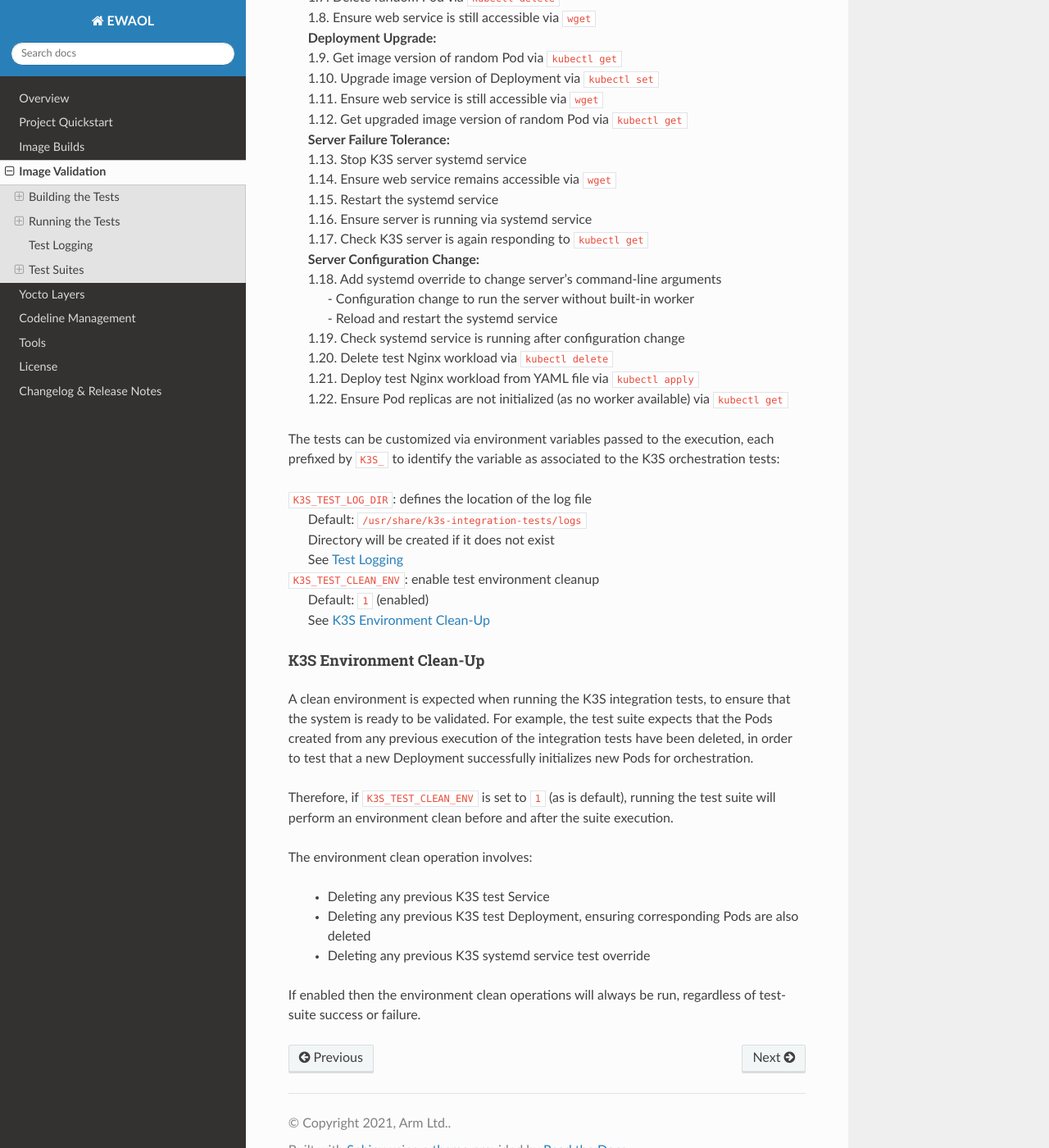
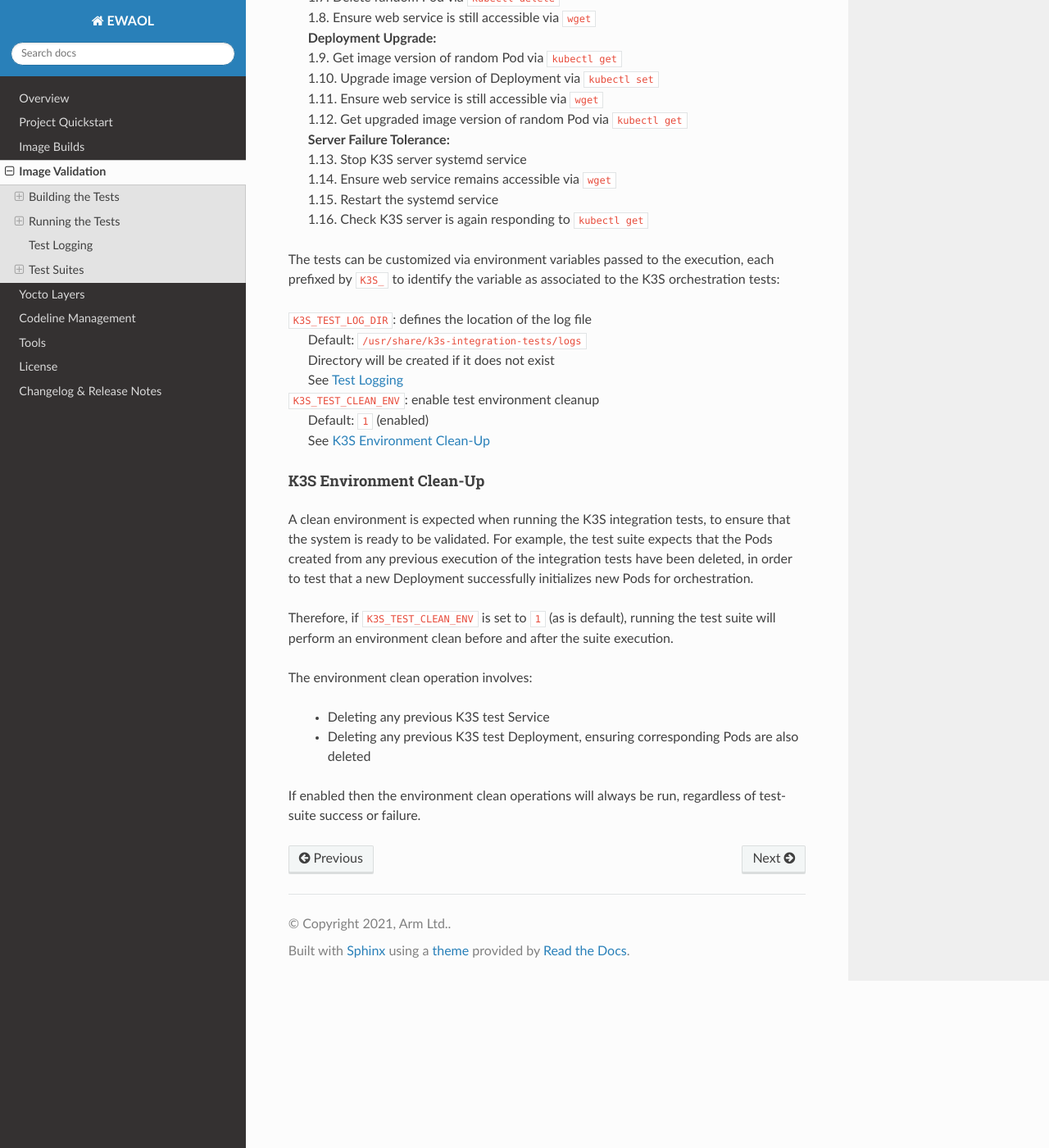
Before and after one commit to chaoge525/soafee_demo, a Sphinx documentation site: the page built from documentation/validations.rst, in a window 1280 px wide and 1400 px high, scrolled down 5677 px. Shown: the whole window at 82% size. Built offline with Sphinx 7.4.7 and the Read the Docs theme 2.0.0, drawn with Linux system fonts in a browser that asks for light colours.

Commit message:
ewaol-tests: Remove unnecessary sub-tests from the k3s integration test suite
Testing the use of a systemd override to pass a parameter to the k3s server is
not necessary, yet can account for the majority of the execution time of the k3s
integration test suite. This patch therefore removes the associated sub-tests.

Issue-Id: SCM-3583
Signed-off-by: Richard Neill <richard.neill@arm.com>
Change-Id: I9c9939d3b4a94bbf9576e608fa73880b4c14db45

```diff
--- a/documentation/validations.rst
+++ b/documentation/validations.rst
@@ -283,17 +283,7 @@ completed their workload.
 |    1.13. Stop K3S server systemd service
 |    1.14. Ensure web service remains accessible via ``wget``
 |    1.15. Restart the systemd service
-|    1.16. Ensure server is running via systemd service
-|    1.17. Check K3S server is again responding to ``kubectl get``
-|    **Server Configuration Change:**
-|    1.18. Add systemd override to change server's command-line arguments
-|         - Configuration change to run the server without built-in worker
-|         - Reload and restart the systemd service
-|    1.19. Check systemd service is running after configuration change
-|    1.20. Delete test Nginx workload via ``kubectl delete``
-|    1.21. Deploy test Nginx workload from YAML file via ``kubectl apply``
-|    1.22. Ensure Pod replicas are not initialized (as no worker available) via
-           ``kubectl get``
+|    1.16. Check K3S server is again responding to ``kubectl get``
 
 The tests can be customized via environment variables passed to the execution,
 each prefixed by ``K3S_`` to identify the variable as associated to the
@@ -325,7 +315,6 @@ The environment clean operation involves:
     * Deleting any previous K3S test Service
     * Deleting any previous K3S test Deployment, ensuring corresponding Pods
       are also deleted
-    * Deleting any previous K3S systemd service test override
 
 If enabled then the environment clean operations will always be run, regardless
 of test-suite success or failure.
```
Also changed, not shown: 2 other files.
